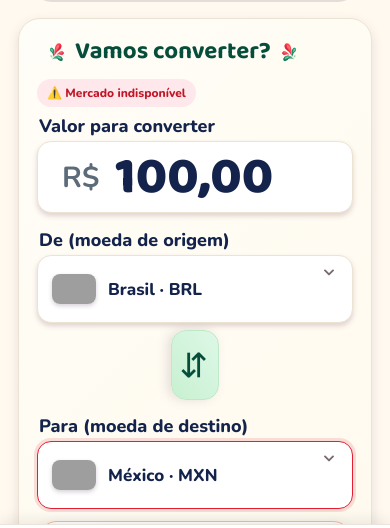
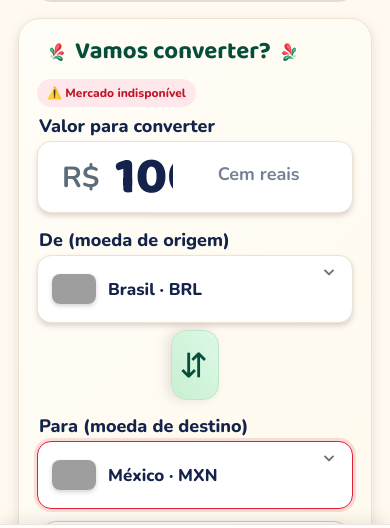
Before and after one commit to imwitaguai/moeda, a website: page index.html in a window 390 px wide. Shown: the part 259-787 px from the top of the page. Drawn offline with nearby package versions, Linux system fonts and the light colour scheme; no server answers; grey boxes are pictures that could not be loaded.

Commit message:
fix: show amount words on mobile

```diff
--- a/styles.css
+++ b/styles.css
@@ -3468,12 +3468,29 @@
     margin-top: 0;
   }
   .amount-input,
-  .flag-select-btn,
+  .flag-select-btn {
+    min-height: 56px;
+  }
+
+  .amount-in-words {
+    display: block;
+    flex-basis: 100%;
+    max-width: none;
+    max-height: none;
+    margin: -2px 0 2px;
+    overflow: visible;
+    color: #758196;
+    font-family: Nunito, sans-serif;
+    font-size: 18px;
+    font-weight: 700;
+    line-height: 1.3;
+    text-align: center;
+    text-overflow: clip;
+    -webkit-line-clamp: unset;
+    line-clamp: unset;
+  }
+
   .convert-button {
-    min-height: 56px;
-  }
-
-  .amount-in-words {
     display: none;
   }
 }
```
